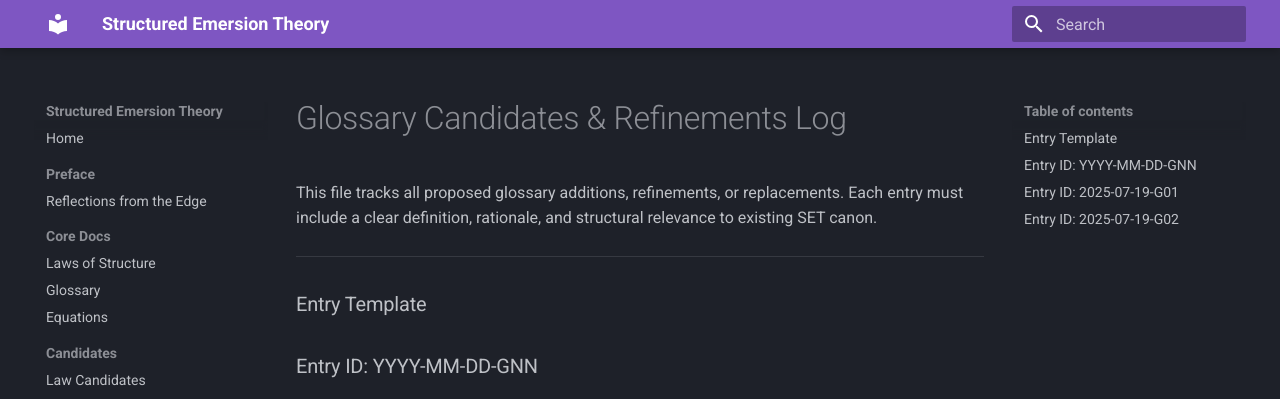
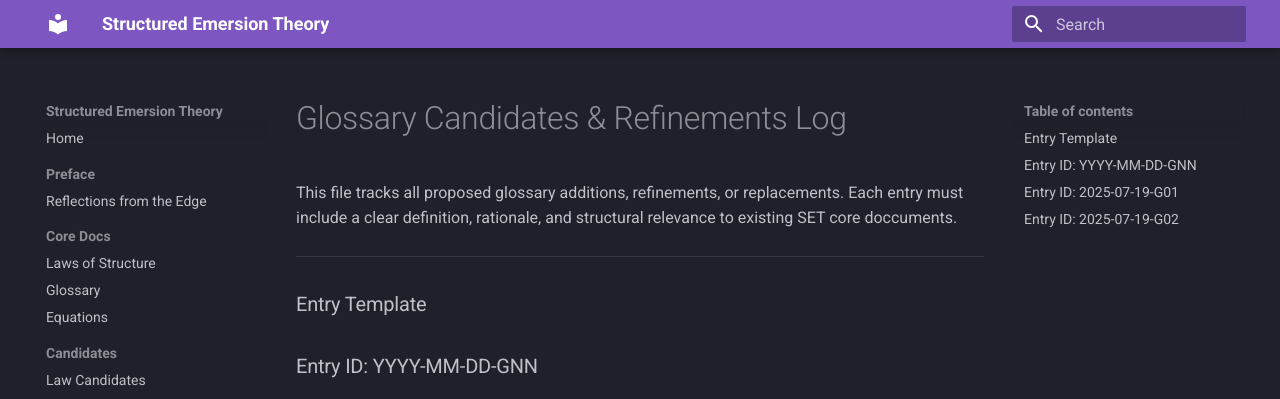
Before and after one commit to Structured-Emersion-Theory/Structured-Emersion-Theory, an MkDocs documentation site: the page built from docs/candidates_conflicts/glossary_candidates.md, in a window 1280 px wide and 900 px high. Shown: the top 399 px of the window. Built offline with MkDocs 1.6.1 and Material for MkDocs 9.7.7, drawn with Linux system fonts in a browser that asks for light colours.

Commit message:
Update glossary_candidates.md

```diff
--- a/docs/candidates_conflicts/glossary_candidates.md
+++ b/docs/candidates_conflicts/glossary_candidates.md
@@ -1,5 +1,5 @@
 # Glossary Candidates & Refinements Log
-This file tracks all proposed glossary additions, refinements, or replacements. Each entry must include a clear definition, rationale, and structural relevance to existing SET canon.
+This file tracks all proposed glossary additions, refinements, or replacements. Each entry must include a clear definition, rationale, and structural relevance to existing SET core doccuments.
 
 ---
 
```
